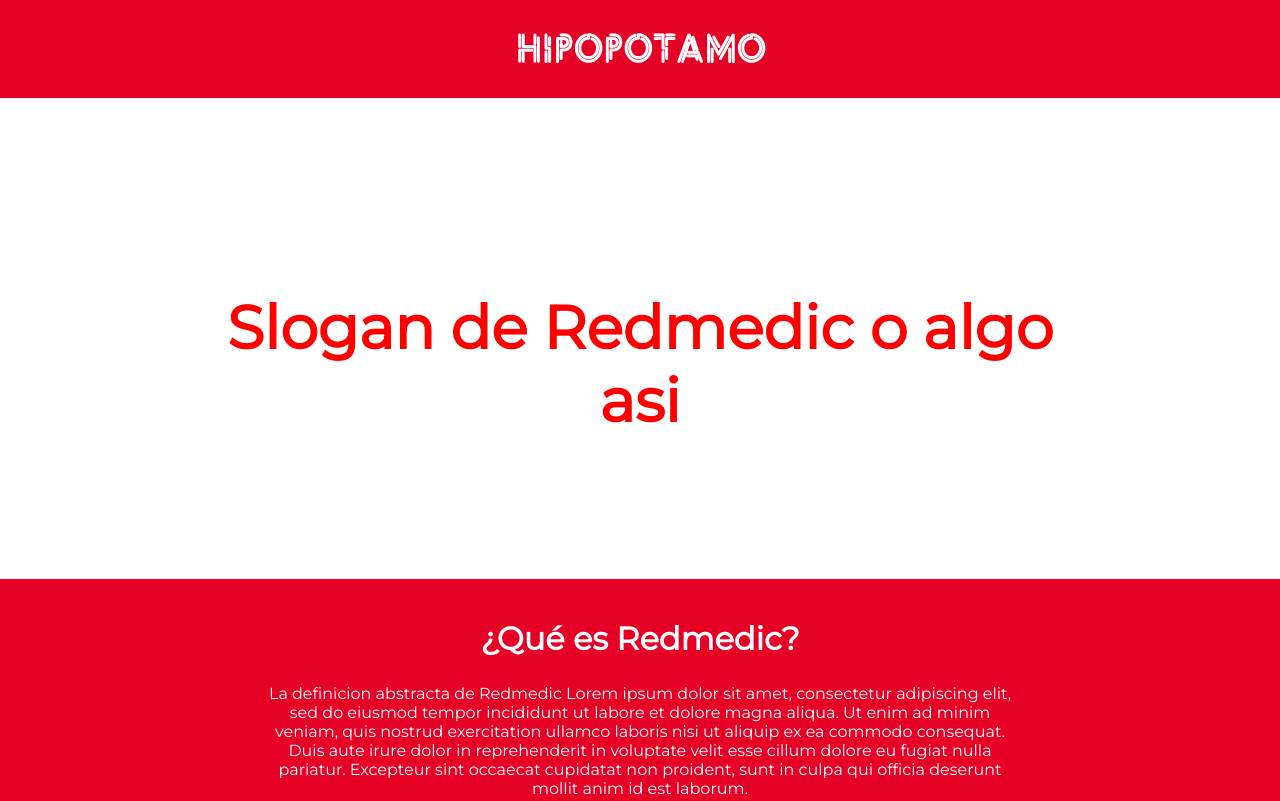
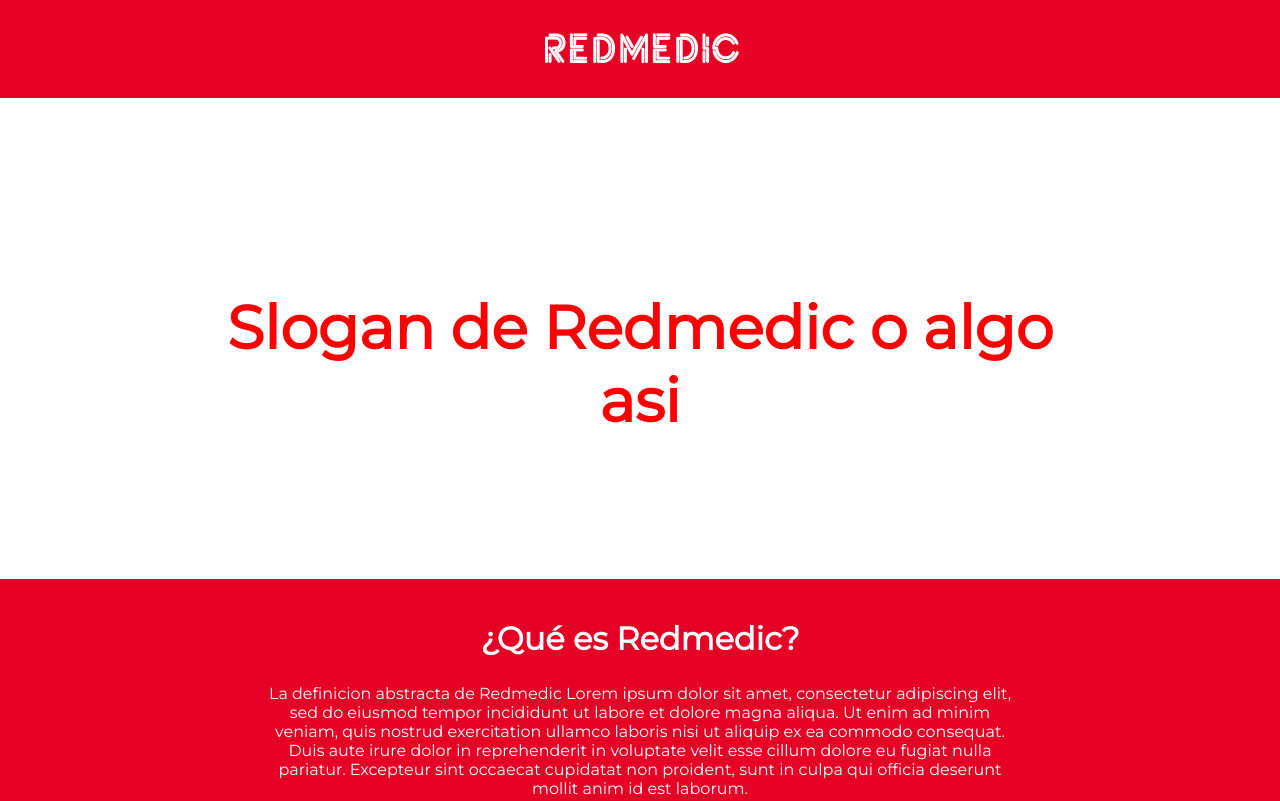
Before and after one commit to OscarBalcells/oscarbalcells.github.io, a plain HTML site: page index.html in a window 1280 px wide. Shown: the top 801 px of the page. Drawn offline with Linux system fonts and the light colour scheme.

Commit message:
Volver a poner el titulo bien

```diff
--- a/index.html
+++ b/index.html
@@ -11,7 +11,7 @@
 </head>
 <body>
   <div class="header">
-    <h1>Hipopotamo</h1>
+    <h1>RedMedic</h1>
   </div>
 
   <div class="inicio">
```
